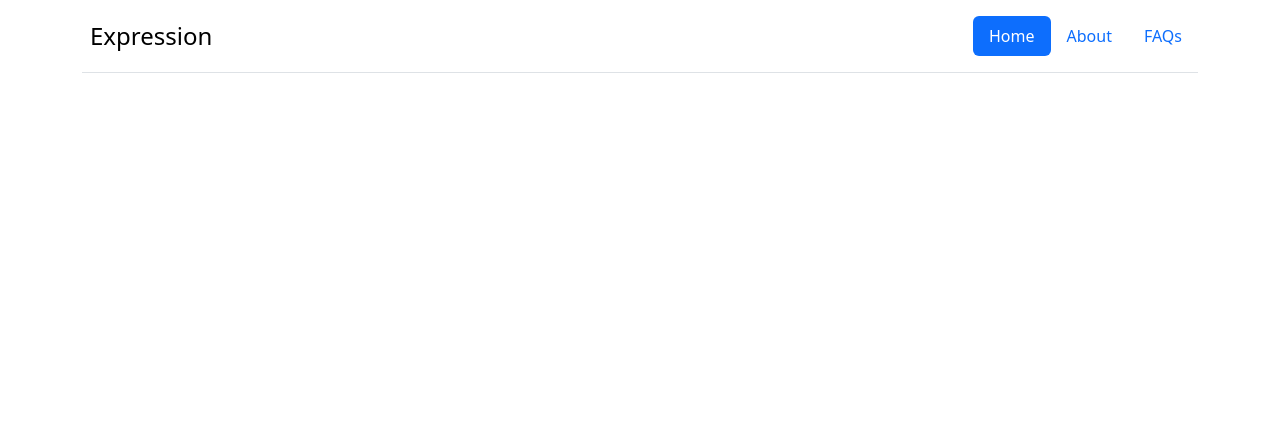
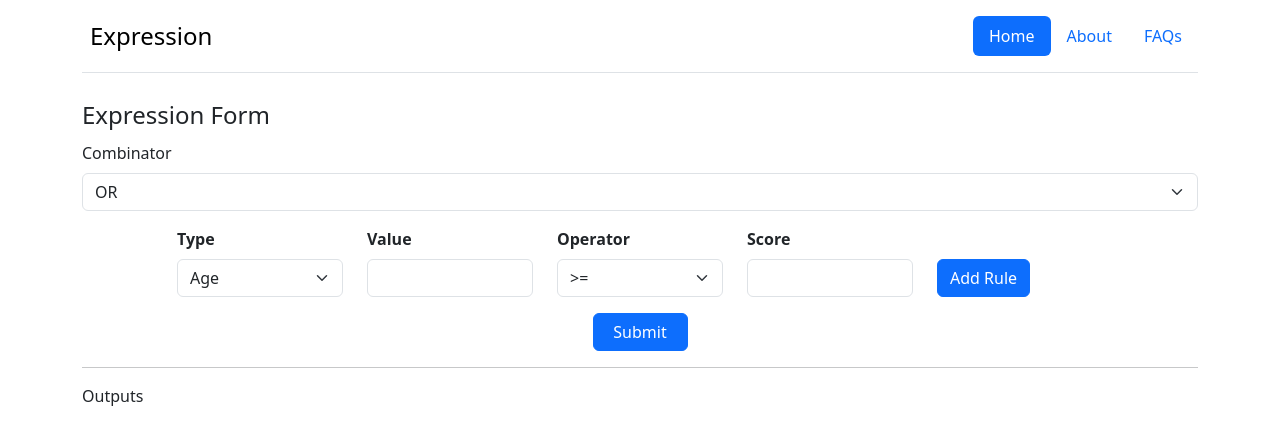
Before and after one commit to kujur115/expression, a React (Create React App) app: page / in a window 1280 px wide. Shown: the top 444 px of the page. Built offline with nearby package versions, Linux system fonts and the light colour scheme.

Commit message:
created rules

```diff
--- a/src/components/Inputs.jsx
+++ b/src/components/Inputs.jsx
@@ -1,10 +1,45 @@
-import React from "react";
+import React, { useState } from "react";
 import "bootstrap/dist/css/bootstrap.min.css";
+import Rules from "./Rules";
+import Outputs from "./Outputs";
 
 const Inputs = () => {
-  return <div className="container">
-
-  </div>;
+  const [combinator, setCombinator] = useState("");
+  const [rules, setRules] = useState([]);
+  const handleSubmit = (e) => {
+    e.preventDefault();
+  };
+  return (
+    <div className="container">
+      <form>
+        <fieldset>
+          <legend>Expression Form</legend>
+          <div className="mb-3">
+            <label htmlFor="combinator" className="form-label">
+              Combinator
+            </label>
+            <select
+              id="combinator"
+              className="form-select"
+              value={combinator}
+              onChange={(e) => setCombinator(e.target.value)}
+            >
+              <option value="OR">OR</option>
+              <option value="AND">AND</option>
+            </select>
+          </div>
+          <Rules rules={rules} setRules={setRules} />
+          <div className="d-flex justify-content-center align-items-center row">
+            <button onClick={handleSubmit} className="btn btn-primary col-1">
+              Submit
+            </button>
+          </div>
+        </fieldset>
+      </form>
+      <hr />
+      <Outputs />
+    </div>
+  );
 };
 
 export default Inputs;
--- /dev/null
+++ b/src/components/Outputs.jsx
@@ -0,0 +1,7 @@
+import React from "react";
+
+const Outputs = () => {
+  return <div>Outputs</div>;
+};
+
+export default Outputs;
--- /dev/null
+++ b/src/components/Rules.jsx
@@ -0,0 +1,114 @@
+import React, { useState } from "react";
+
+const Rules = (props) => {
+  const [type, setType] = useState("");
+  const [operator, setOperator] = useState("");
+  const [value, setValue] = useState("");
+  const [score, setScore] = useState("");
+  const [error, setError] = useState(false);
+  const [errorMsg, setErrorMsg] = useState("");
+  const { rules, setRules } = props;
+  const handleAddRules = (e) => {
+    e.preventDefault();
+    setError(false);
+    if (!type || !operator || !value || !score) {
+      setError(true);
+      setErrorMsg("enter all the fields");
+      return;
+    }
+    setRules([
+      { key: type, output: { value: value, operator: operator, score: score } },
+      ...rules,
+    ]);
+  };
+  return (
+    <>
+      <div className="d-flex justify-content-center align-items-center row">
+        <div className="col-lg-2 clo-md-4 col-sm-6 col-12">
+          <div>
+            <div className="mb-3">
+              <label htmlFor="ruleType" className="fw-bold form-label">
+                Type
+              </label>
+              <select
+                id="ruleType"
+                className="form-select"
+                value={type}
+                onChange={(e) => setType(e.target.value)}
+              >
+                <option value="age">Age</option>
+                <option value="credit_score">Credit Score</option>
+                <option value="account_balance">Account Balance</option>
+              </select>
+            </div>
+          </div>
+        </div>
+        <div className="col-lg-2 clo-md-4 col-sm-6 col-12">
+          <div>
+            <div className="mb-3">
+              <label htmlFor="ruleValue" className="fw-bold form-label">
+                Value
+              </label>
+              <input
+                type="number"
+                className="form-control"
+                id="ruleValue"
+                value={value}
+                onChange={(e) => setValue(e.target.value)}
+              />
+            </div>
+          </div>
+        </div>
+        <div className="col-lg-2 clo-md-4 col-sm-6 col-12">
+          <div>
+            <div className="mb-3">
+              <label htmlFor="operator" className="fw-bold form-label">
+                Operator
+              </label>
+              <select
+                id="operator"
+                className="form-select"
+                value={operator}
+                onChange={(e) => setOperator(e.target.value)}
+              >
+                <option value=">=">{">="}</option>
+                <option value="<=">{"<="}</option>
+                <option value=">">{">"}</option>
+                <option value="<">{"<"}</option>
+                <option value="=">{"="}</option>
+              </select>
+            </div>
+          </div>
+        </div>
+        <div className="col-lg-2 clo-md-4 col-sm-6 col-12">
+          <div>
+            <div className="mb-3">
+              <label htmlFor="ruleScore" className="fw-bold form-label">
+                Score
+              </label>
+              <input
+                type="number"
+                className="form-control"
+                id="ruleScore"
+                value={score}
+                onChange={(e) => setScore(e.target.value)}
+              />
+            </div>
+          </div>
+        </div>
+        <div className="col-lg-2 clo-md-4 col-sm-6 col-12">
+          <button className="mt-3 btn btn-primary" onClick={handleAddRules}>
+            Add Rule
+          </button>
+        </div>
+      </div>
+      {error && (
+        <div className="d-flex justify-content-center align-items-center row">
+          <span className="text-center text-danger">!{errorMsg}</span>
+        </div>
+      )}
+    </>
+  );
+};
+
+export default Rules;
```
